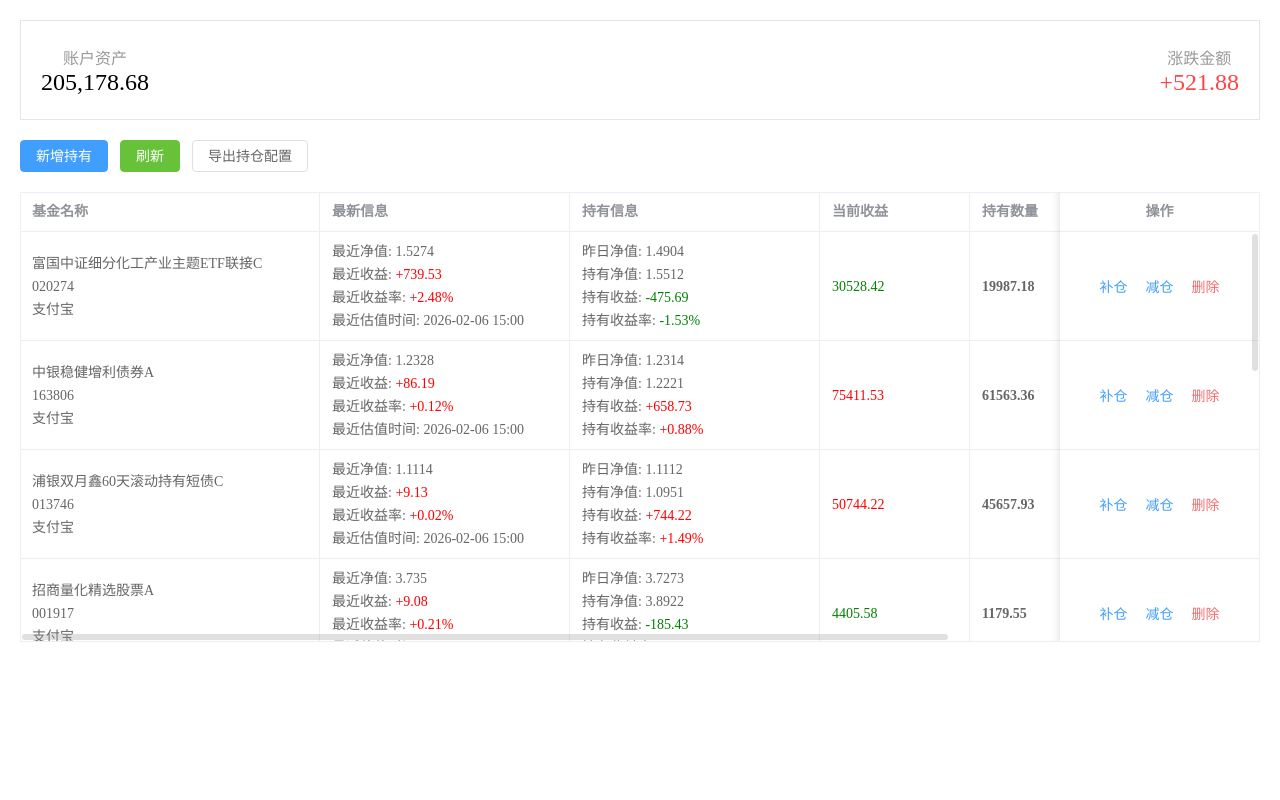
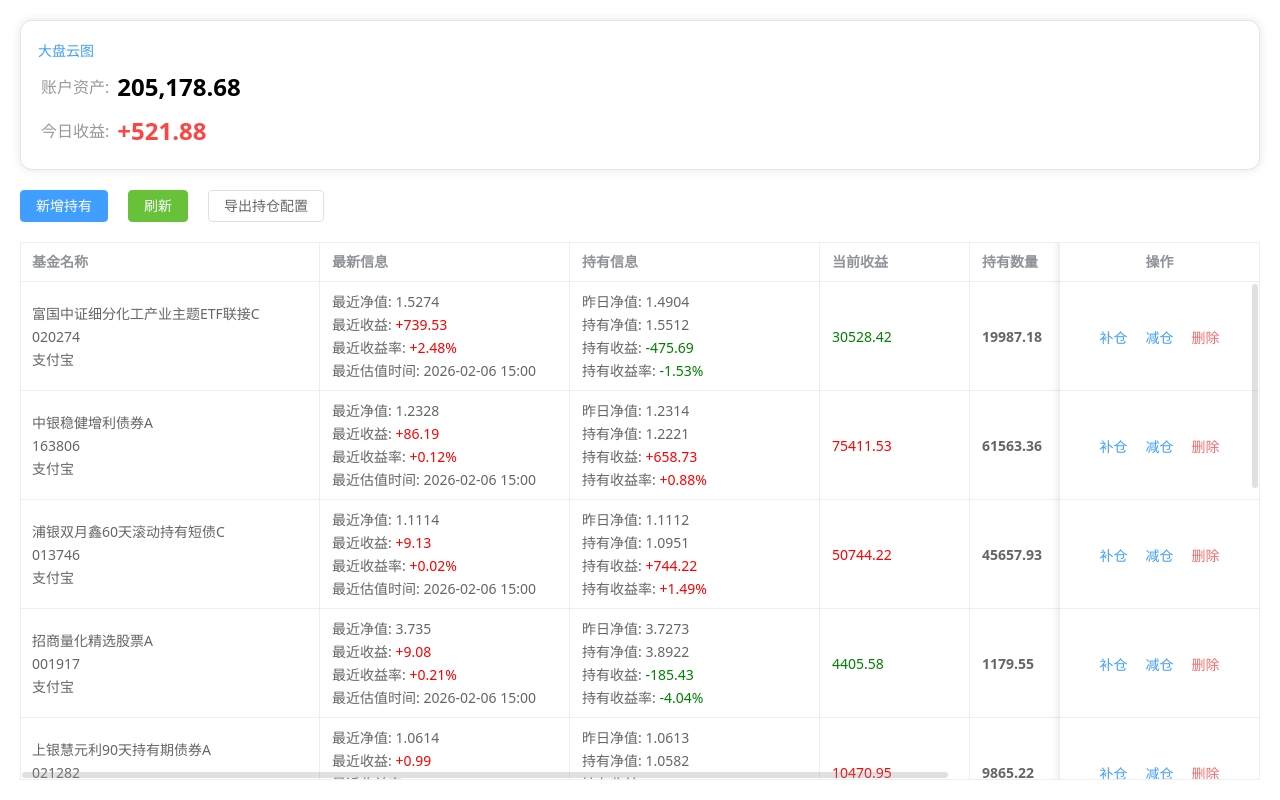
Before and after one commit to fushaoyu/fund-manager, a Vue app: page / in a window 1280 px wide. Built offline with nearby package versions, Linux system fonts and the light colour scheme.

Commit message:
feat: 添加基金持仓数据导出Excel功能
添加xlsx和xlsx-js-style依赖
实现exportExcel工具函数，支持自定义字段映射和样式
在基金列表页面添加导出功能，支持导出持仓数据
优化公告组件样式和交互，添加大盘云图跳转链接

```diff
--- a/package.json
+++ b/package.json
@@ -13,7 +13,9 @@
     "lodash": "^4.17.23",
     "pinia": "^3.0.4",
     "pinia-plugin-persistedstate": "^4.7.1",
-    "vue": "^3.5.24"
+    "vue": "^3.5.24",
+    "xlsx": "^0.18.5",
+    "xlsx-js-style": "^1.2.0"
   },
   "devDependencies": {
     "@tailwindcss/postcss": "^4.1.18",
--- a/src/main.ts
+++ b/src/main.ts
@@ -9,7 +9,7 @@ const app = createApp(App);
 
 // 全局指令：数字颜色
 app.directive('number-color', {
-  mounted(el: HTMLElement, binding: DirectiveBinding) {
+  mounted(el: HTMLElement) {
     const value = el.innerText;
     // 是否是百分比
     const isPercent = value.indexOf('%') !== -1;
--- a/src/style.css
+++ b/src/style.css
@@ -1,6 +1,10 @@
-@tailwind base;
-@tailwind components;
-@tailwind utilities;
+@import "tailwindcss";
+
+@source "./**/*.{html,vue,js,ts,jsx,tsx}";
+
+@theme {
+  --font-family-sans: system-ui, -apple-system, BlinkMacSystemFont, 'Segoe UI', Roboto, 'Helvetica Neue', Arial, sans-serif;
+}
 
 :root {
   --el-font-family: theme(fontFamily.sans);
--- a/src/types/components.d.ts
+++ b/src/types/components.d.ts
@@ -20,6 +20,7 @@ declare module 'vue' {
     ElInput: typeof import('element-plus/es')['ElInput']
     ElInputNumber: typeof import('element-plus/es')['ElInputNumber']
     ElOption: typeof import('element-plus/es')['ElOption']
+    ElPopover: typeof import('element-plus/es')['ElPopover']
     ElSelect: typeof import('element-plus/es')['ElSelect']
     ElTable: typeof import('element-plus/es')['ElTable']
     ElTableColumn: typeof import('element-plus/es')['ElTableColumn']
--- /dev/null
+++ b/src/utils/exportExcel.ts
@@ -0,0 +1,100 @@
+// import * as XLSX from 'xlsx';
+import * as XLSX from 'xlsx-js-style';
+
+export const exportExcel = <T>(data: T[], exportFields: Record<string, string>, fileName: string = "养基宝持仓数据") => {
+    return new Promise((resolve, reject) => {
+        try {
+            // 转换数据为Excel兼容格式（仅保留需要的字段）
+            const exportData = data.map(item => {
+                const row: Record<string, any> = {};
+                Object.keys(exportFields).forEach(key => {
+                    const header = exportFields[key as keyof typeof exportFields];
+                    header !== undefined && (row[header] = (item as any)[key as keyof IFundStore.IUserFundsItem]);
+                });
+                return row;
+            });
+            // 创建工作簿和工作表
+            const worksheet = XLSX.utils.json_to_sheet(exportData);
+            const headerRowKeys = Object.keys(worksheet).filter(key => key.match(/^[A-Z]+1$/));
+            headerRowKeys.forEach(cellKey => {
+                worksheet[cellKey].s = {
+                    font: {
+                        bold: true,
+                        sz: 12,
+                        color: { rgb: '000000' } // 字体黑色
+                    },
+                    fill: {
+                        fgColor: { rgb: 'e6e6fa' }
+                    },
+                    // 对齐：水平+垂直居中
+                    alignment: {
+                        horizontal: 'center',
+                        vertical: 'center'
+                    },
+                    // 边框：所有边框（细黑线）
+                    border: {
+                        top: { style: 'thin', color: { rgb: '000000' } },
+                        bottom: { style: 'thin', color: { rgb: '000000' } },
+                        left: { style: 'thin', color: { rgb: '000000' } },
+                        right: { style: 'thin', color: { rgb: '000000' } }
+                    }
+                };
+            });
+            // 先获取列名对应的列字母（如“当日收益(元)”对应I列，“持有收益(元)”对应J列）
+            const colLetterMap = getColLetterMap(worksheet);
+            const profitCols = ['当日收益(元)', '持有收益(元)']; // 需要上色的列
+            profitCols.forEach(colName => {
+                const colLetter = colLetterMap[colName];
+                if (!colLetter) return;
+
+                Object.keys(worksheet).forEach(cellKey => {
+                    if (cellKey.startsWith(colLetter) && !cellKey.endsWith('1')) {
+                        const cell = worksheet[cellKey];
+                        const value = cell.v; // 单元格原始值
+                        cell.s = {
+                            font: {
+                                color: { rgb: value > 0 ? 'ff0000' : value < 0 ? '008000' : '000000' }
+                            },
+                            number: { format: '0.00' }, // 数值格式：保留2位小数
+                            border: { // 加细边框
+                                top: { style: 'thin' },
+                                bottom: { style: 'thin' },
+                                left: { style: 'thin' },
+                                right: { style: 'thin' }
+                            }
+                        }
+                    }
+                });
+            });
+            worksheet['!cols'] = profitCols.map(colName => ({
+                wch: colName.length * colName.length
+            }));
+            const workbook = XLSX.utils.book_new();
+            XLSX.utils.book_append_sheet(workbook, worksheet, '基金持仓数据');
+
+            // 4. 生成并下载Excel文件
+            XLSX.writeFile(workbook, `${fileName}_${new Date().toLocaleDateString().replace(/\//g, '-')}.xlsx`);
+            resolve(true);
+        } catch (error) {
+            reject(error);
+        }
+    })
+};
+
+/**
+ * 辅助函数：获取列名→列字母的映射（如“基金代码”→A，“基金名称”→B）
+ * @param worksheet 工作表对象
+ * @returns 列名-列字母映射
+ */
+const getColLetterMap = (worksheet: XLSX.WorkSheet) => {
+    const colLetterMap: Record<string, string> = {};
+    // 遍历第一行（表头行）的单元格
+    Object.keys(worksheet).forEach(cellKey => {
+        if (cellKey.match(/^[A-Z]+1$/)) {
+            const colLetter = cellKey.replace('1', ''); // 提取列字母（如A1→A）
+            const colName = worksheet[cellKey].v; // 提取列名（如“基金代码”）
+            colLetterMap[colName] = colLetter;
+        }
+    });
+    return colLetterMap;
+};
--- a/src/utils/index.ts
+++ b/src/utils/index.ts
@@ -1,4 +1,5 @@
 export * from './dict';
+export * from './exportExcel';
 /**
  * 数字转换为金额格式
  * @param num
--- a/src/view/index/announcement.vue
+++ b/src/view/index/announcement.vue
@@ -1,26 +1,37 @@
 <template>
   <div
-    class="w-full h-[100px] flex items-center justify-between bg-[#ffffff] border border-[#e5e5e5] rounded-xl box-border p-[20px]"
+    class="w-full flex flex-col gap-2 bg-[#ffffff] border border-[#e5e5e5] rounded-xl box-border p-[20px] text-[16px] shadow-[0px_0px_10px_0px_rgba(0,0,0,0.1)]"
   >
-    <div class="flex flex-col items-center gap-8">
-      <div class="text-[#999]">账户资产</div>
-      <div class="text-[#000] font-bold text-[24px]">
+    <fd-button
+      class="w-[50px]"
+      name="大盘云图"
+      type="primary"
+      size="large"
+      link
+      @on-click="openDapan"
+    />
+    <div class="flex items-center gap-2">
+      <div class="text-[#999]">账户资产:</div>
+      <div class="font-bold text-[24px]">
         {{ numberToMoney(props.accountAsset) }}
       </div>
     </div>
-    <div class="flex flex-col items-center gap-8">
-      <div class="text-[#999]">涨跌金额</div>
+    <div class="flex items-center gap-2">
+      <div class="text-[#999]">今日收益:</div>
       <div
         :class="props.changeAmount <= 0 ? 'text-[#00c853]' : 'text-[#ff4444]'"
         class="font-bold text-[24px]"
       >
-        {{ props.changeAmount > 0 ? '+' : '' }}{{ numberToMoney(props.changeAmount) }}
+        {{ props.changeAmount > 0 ? "+" : ""
+        }}{{ numberToMoney(props.changeAmount) }}
       </div>
     </div>
   </div>
 </template>
 <script lang="ts" setup>
-import { numberToMoney } from '@/utils/index';
+import { numberToMoney } from "@/utils/index";
+import FdButton from "@/components/fd-button/index.vue";
+
 const props = defineProps({
   accountAsset: {
     type: Number,
@@ -31,8 +42,8 @@ const props = defineProps({
     default: 0,
   },
 });
-const emit = defineEmits([]);
-// 组件挂载完成后执行
-onMounted(() => {});
+const openDapan = () => {
+  window.open("https://dapanyuntu.com/");
+};
 </script>
 <style lang="scss" scoped></style>
--- a/src/view/index/index.vue
+++ b/src/view/index/index.vue
@@ -10,14 +10,13 @@
       rowKey="id"
       :tableData="tableData"
       :columns="columns"
-      height="450"
     >
       <template #new_info="{ row }">
         <div>
           最近净值: <span>{{ row.new_net_value }}</span>
         </div>
         <div>
-          最近收益: <span v-number-color>{{ row.new_return }}</span>
+          最近收益: <span v-number-color>{{ row.new_return }}元</span>
         </div>
         <div>
           最近收益率: <span v-number-color>{{ row.new_increase }}%</span>
@@ -73,25 +72,26 @@
 </template>
 
 <script lang="ts" setup>
-import { columns } from './config';
-import { useFundStore } from '@/store/fundStore';
-import { useComponentRef, useElMessageBox } from '@/hooks';
-import FdTable from '@/components/fd-table/index.vue';
-import Announcement from './announcement.vue';
-import FdButton from '@/components/fd-button/index.vue';
-import FormData from './formData.vue';
-import ReplenishForm from './replenishForm.vue';
-import ReduceStockForm from './reduceStockForm.vue';
+import { columns } from "./config";
+import { useFundStore } from "@/store/fundStore";
+import { useComponentRef, useElMessageBox } from "@/hooks";
+import { exportExcel } from "@/utils";
+import FdTable from "@/components/fd-table/index.vue";
+import Announcement from "./announcement.vue";
+import FdButton from "@/components/fd-button/index.vue";
+import FormData from "./formData.vue";
+import ReplenishForm from "./replenishForm.vue";
+import ReduceStockForm from "./reduceStockForm.vue";
 
 const fundStore = useFundStore();
 const formDataRef = useComponentRef(FormData);
 const replenishFormRef = useComponentRef(ReplenishForm);
 const reduceStockFormRef = useComponentRef(ReduceStockForm);
 
-const { confirm } = useElMessageBox();
+const { confirm, successToast } = useElMessageBox();
 
 const tableData = computed<IFundStore.IUserFundsItem[]>(() =>
-  fundStore.user_funds.sort((a, b) => b.new_return - a.new_return),
+  fundStore.user_funds.sort((a, b) => b.new_return - a.new_return)
 );
 // 账户资产
 const accountAsset = computed(() => {
@@ -123,13 +123,40 @@ const handleReduceStock = async (row: IFundStore.IUserFundsItem) => {
 // 删除持有
 const handleRemove = async (row: IFundStore.IUserFundsItem) => {
   await confirm({
-    title: '确认删除',
+    title: "确认删除",
     message: `确认删除基金 ${row.fund_name} 吗？`,
   });
   fundStore.removeUserFunds(row.id);
 };
 // 导出持有
-const handleExport = () => {};
+const handleExport = async () => {
+  try {
+    // 导出字段映射
+    const exportFields = {
+      id: "基金id（本地持仓的唯一ID）",
+      fund_name: "基金名称",
+      fund_code: "基金代码",
+      account: "平台代码",
+      accountText: "平台文本",
+      new_net_value: "最新净值",
+      new_return: "最新收益",
+      new_increase: "最新收益率",
+      new_valuation_ime: "最新估值时间",
+      net_value: "净值",
+      net_value_time: "净值时间",
+      initial_net_value: "初始净值",
+      holding_return: "持有收益",
+      holding_return_rate: "持有收益率",
+      quantity: "持有数量 份额",
+      position_amount: "持仓成本（买入时的总金额）",
+      initial_buy_time: "初次添加时间",
+    };
+    await exportExcel(tableData.value, exportFields);
+    successToast("导出成功");
+  } catch (error) {
+    console.error("导出Excel失败:", error);
+  }
+};
 </script>
 
 <style lang="scss" scoped>
```
Also changed, not shown: 1 other file (tests, documents, lock files or other folders).
